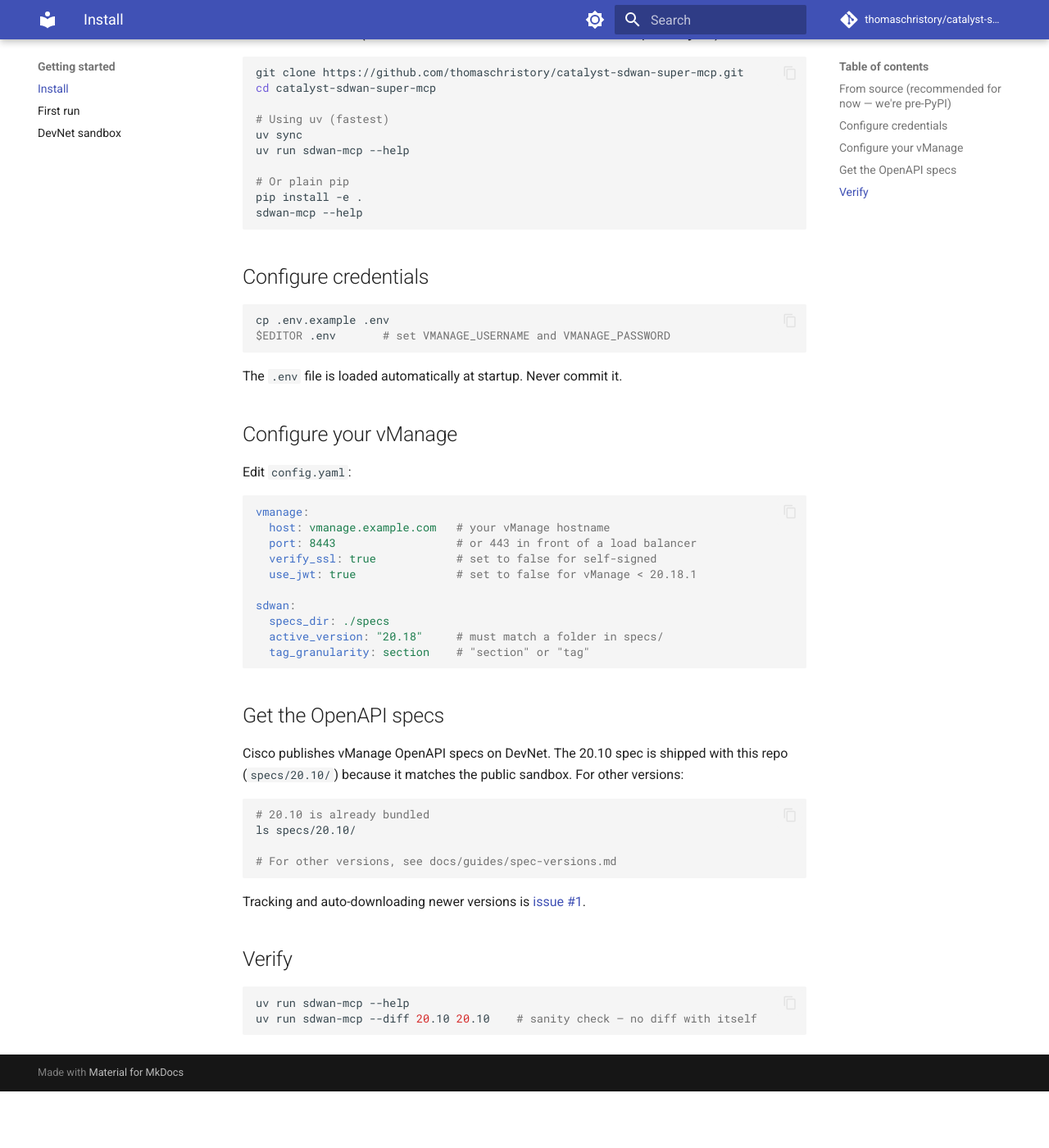
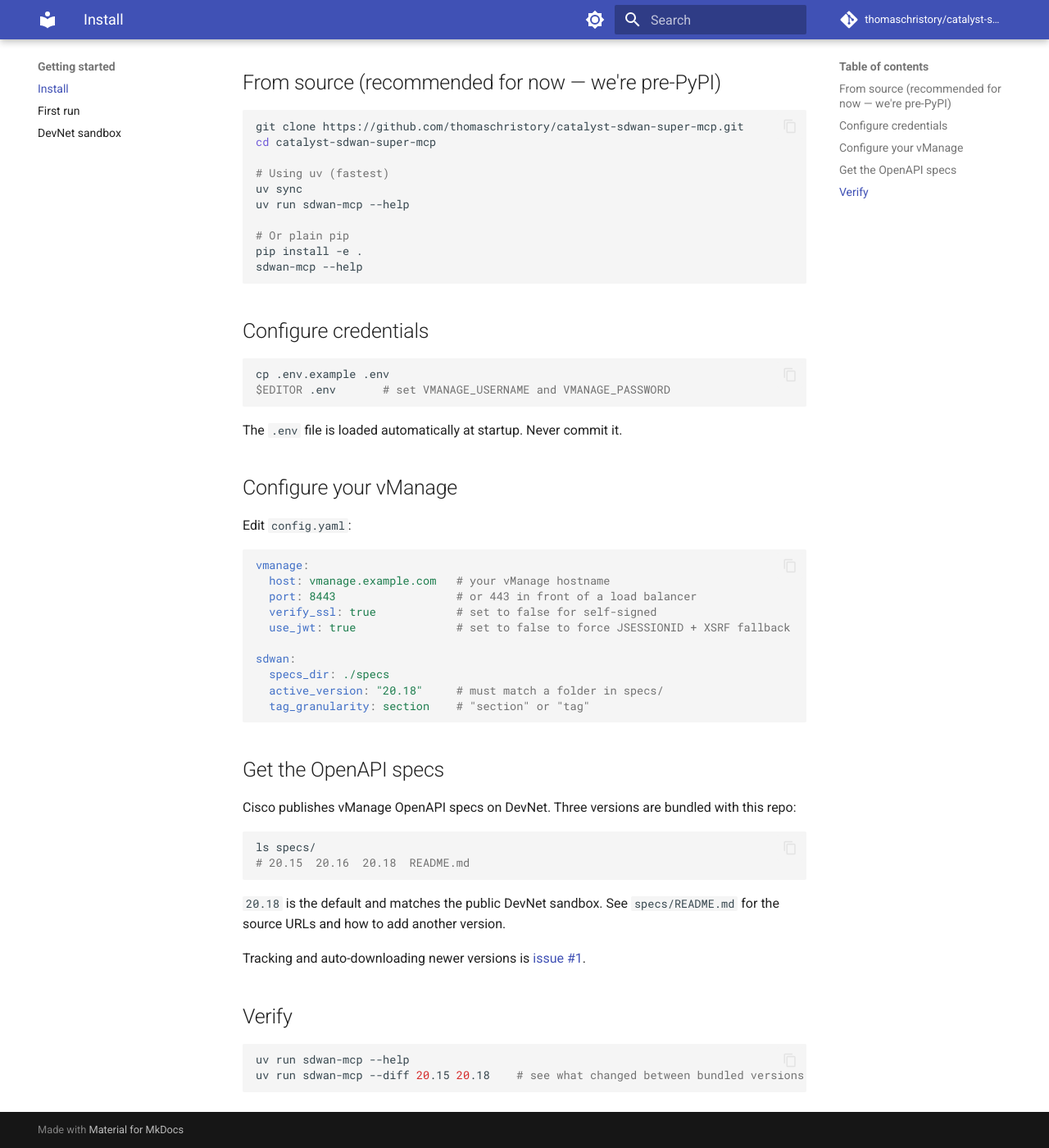
Before and after one commit to thomaschristory/catalyst-sdwan-super-mcp, an MkDocs documentation site: the page built from docs/getting-started/install.md, in a window 1280 px wide and 1400 px high, scrolled down 210 px. Shown: the whole window at 82% size. Built offline with MkDocs 1.6.1 and Material for MkDocs 9.7.7, drawn with Linux system fonts in a browser that asks for light colours; comment, search, counter and statistics services are not loaded; before the commit the page ends 1541 px from its top, so only the background shows below that.

Commit message:
specs: drop 20.10, add 20.15/20.16/20.18
- delete specs/20.10/ — pre-20.15 surface is too unstable to support
- bundle specs/20.15, specs/20.16, specs/20.18 (YAML)
- bump default active_version to 20.18
- update specs/README.md, top-level README, install guide and CLAUDE.md
- bump bug-report template placeholder

Refs #13

````diff
--- a/config.yaml
+++ b/config.yaml
@@ -6,11 +6,11 @@
   verify_ssl: false
   username: "${VMANAGE_USERNAME}"
   password: "${VMANAGE_PASSWORD}"
-  use_jwt: false           # 20.10 doesn't support the modern JWT endpoint -> use session
+  use_jwt: true            # 20.15+ supports the modern JWT endpoint; set false to force session
 
 sdwan:
   specs_dir: ./specs
-  active_version: "20.10"
+  active_version: "20.18"
   tag_granularity: section  # "section" (~30-40 tools) | "tag" (300+ tools)
 
 transport:
--- a/docs/getting-started/install.md
+++ b/docs/getting-started/install.md
@@ -1,4 +1,6 @@
 # Install
+
+**Supports vManage 20.15+.** Older releases are out of scope.
 
 ## From source (recommended for now — we're pre-PyPI)
 
@@ -33,7 +35,7 @@
   host: vmanage.example.com   # your vManage hostname
   port: 8443                  # or 443 in front of a load balancer
   verify_ssl: true            # set to false for self-signed
-  use_jwt: true               # set to false for vManage < 20.18.1
+  use_jwt: true               # set to false to force JSESSIONID + XSRF fallback
 
 sdwan:
   specs_dir: ./specs
@@ -43,14 +45,14 @@
 
 ## Get the OpenAPI specs
 
-Cisco publishes vManage OpenAPI specs on DevNet. The 20.10 spec is shipped with this repo (`specs/20.10/`) because it matches the public sandbox. For other versions:
+Cisco publishes vManage OpenAPI specs on DevNet. Three versions are bundled with this repo:
 
 ```bash
-# 20.10 is already bundled
-ls specs/20.10/
+ls specs/
+# 20.15  20.16  20.18  README.md
+```
 
-# For other versions, see docs/guides/spec-versions.md
-```
+`20.18` is the default and matches the public DevNet sandbox. See `specs/README.md` for the source URLs and how to add another version.
 
 Tracking and auto-downloading newer versions is [issue #1](https://github.com/thomaschristory/catalyst-sdwan-super-mcp/issues/1).
 
@@ -58,5 +60,5 @@
 
 ```bash
 uv run sdwan-mcp --help
-uv run sdwan-mcp --diff 20.10 20.10    # sanity check — no diff with itself
+uv run sdwan-mcp --diff 20.15 20.18    # see what changed between bundled versions
 ```
````
Also changed, not shown: CLAUDE.md (+22 -12 lines), README.md (+8 -6 lines), specs/README.md (+23 -13 lines), 4 other files.
